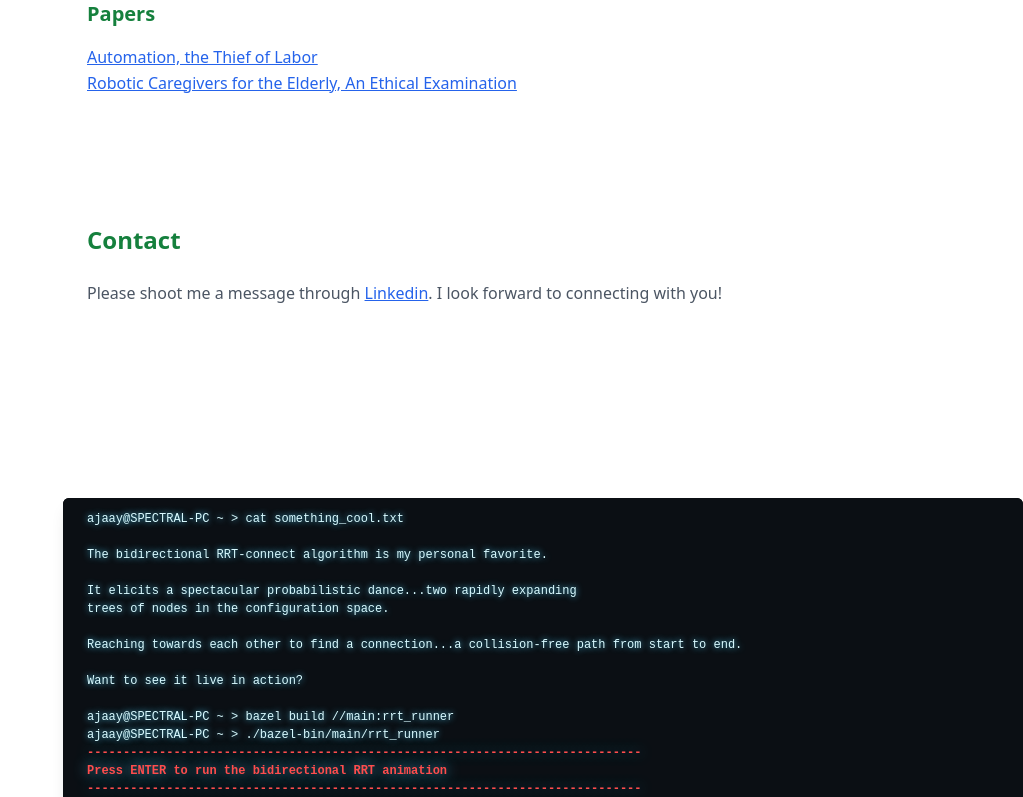
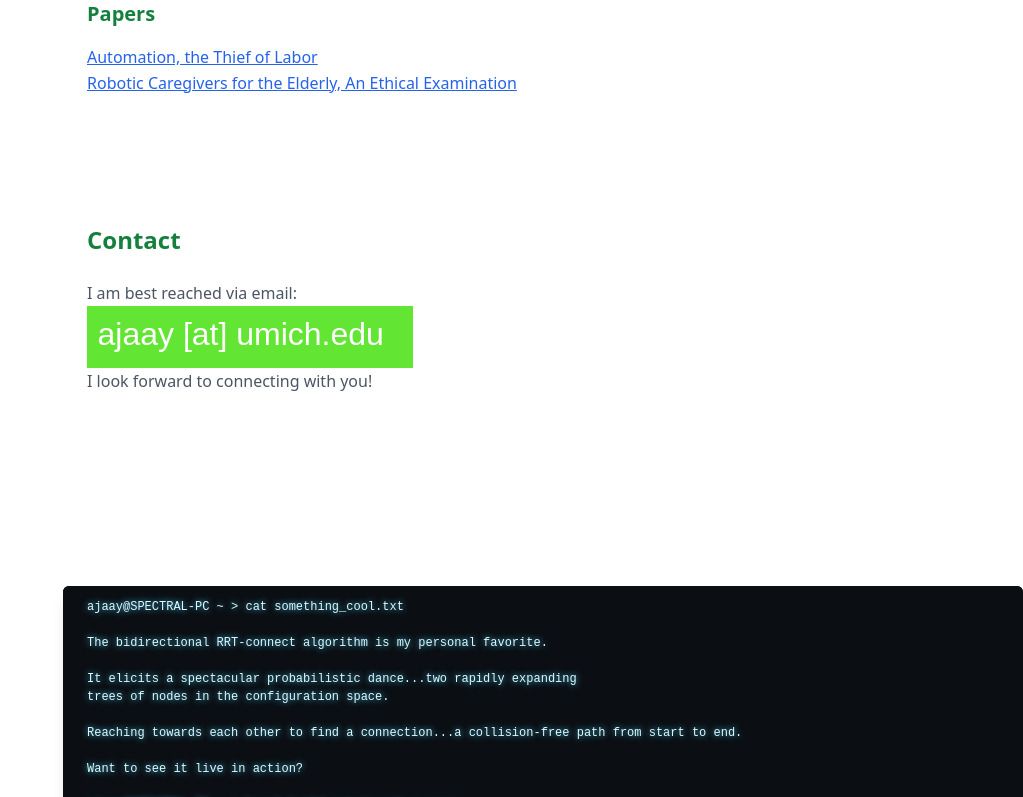
Before and after one commit to ajaayc/ajaayc.github.io, a React (Create React App) app: page / in a window 1280 px wide. Shown: the part 6564-7361 px from the top of the page, without its empty margins (257-1280 px from the left). Built offline with nearby package versions, Linux system fonts and the light colour scheme.

Commit message:
Email picture

```diff
--- a/src/AJPortfolioPanel.jsx
+++ b/src/AJPortfolioPanel.jsx
@@ -414,8 +414,8 @@ export default function AJPortfolioPanel() {
         {/* MISC WORK */}
         <section id="misc" className="py-16">
           <h2 className="text-2xl font-bold text-green-700 mb-6">Misc Work</h2>
+          <h3 className="text-xl font-semibold text-green-700 mb-4">Papers</h3>
           <p className="text-gray-600 leading-relaxed max-w-full">
-            <h3 className="text-xl font-semibold text-green-700 mb-4">Papers</h3>
             <p>
               <a
                 href="/documents/automation_theft_of_labor.pdf"
@@ -437,22 +437,20 @@ export default function AJPortfolioPanel() {
               </a>
             </p>
           </p>
+          {/* <h3 className="text-xl font-semibold text-green-700 mb-4"> Web Development Projects </h3>  */}
         </section>
 
         {/* CONTACT */}
         <section id="contact" className="py-16">
           <h2 className="text-2xl font-bold text-green-700 mb-6">Contact</h2>
           <p className="text-gray-600 leading-relaxed max-w-full">
-            Please shoot me a message through{' '}
-            <a
-              href="https://www.linkedin.com/in/ajaayc/"
-              target="_blank"
-              rel="noopener noreferrer"
-              className="text-blue-600 underline"
-            >
-              Linkedin
-            </a>
-            . I look forward to connecting with you!
+            I am best reached via email:
+            <img
+              src="/img/emailpic.png"
+              alt="EmailPicture"
+            />
+
+            <p>I look forward to connecting with you!</p>
           </p>
         </section>
       </main>
```
Also changed, not shown: public/img/emailpic.png (added).
